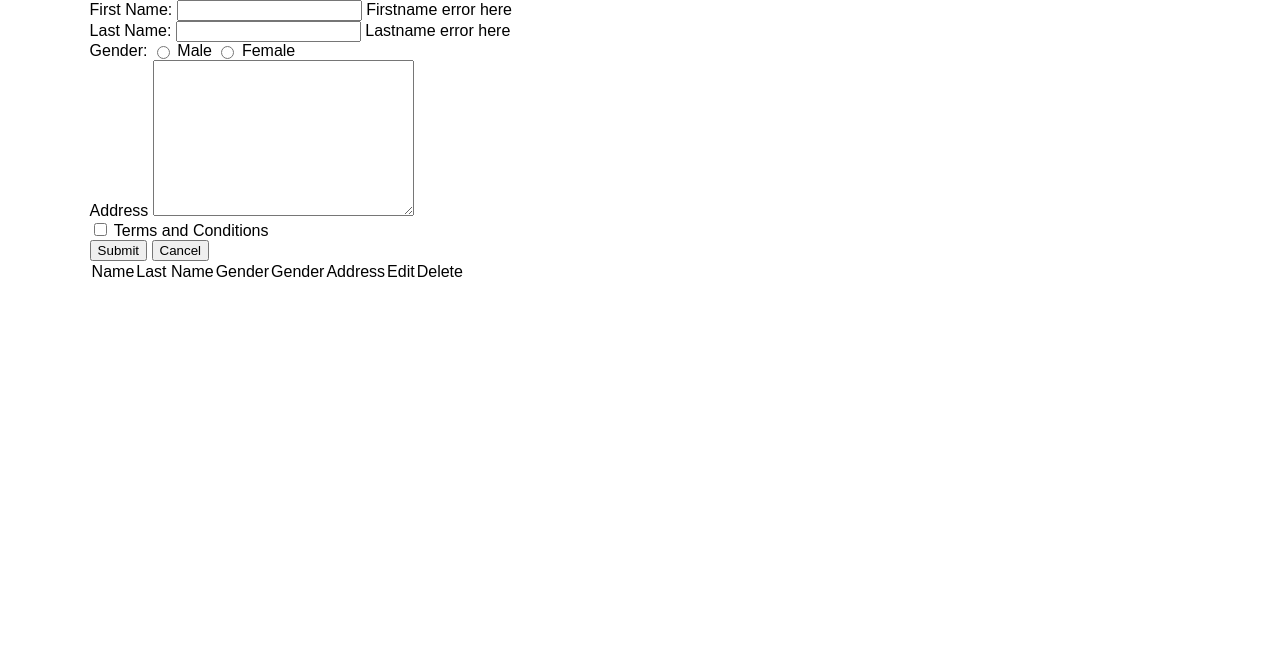
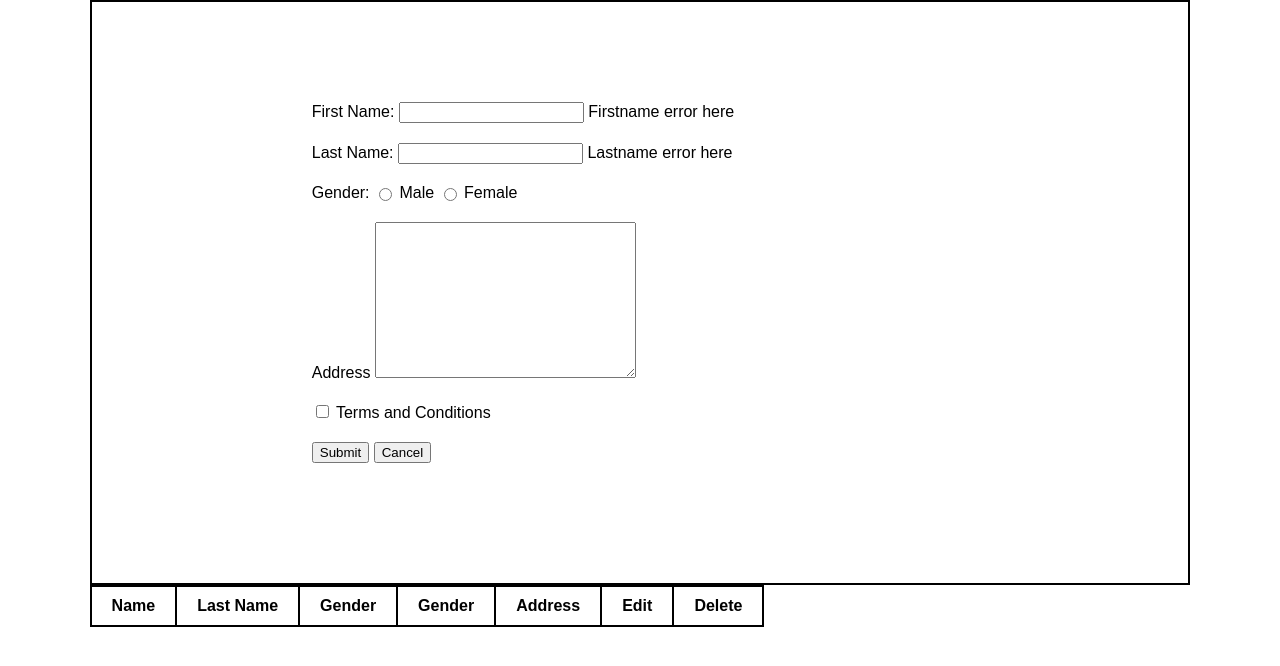
Before and after one commit to mkedaraxioned/crud-form, a plain HTML site: page index.html in a window 1280 px wide. Drawn offline with Linux system fonts and the light colour scheme; files whose address does not match are found by name.

Commit message:
form style applied

```diff
--- a/assets/css/style.css
+++ b/assets/css/style.css
@@ -120,10 +120,28 @@ li {
   main styling starts here
 =================================*/
 
+form {
+  padding: 100px 20%;
+  border: 2px solid black;
 
+}
 
+table , th , td {
+  border: 2px solid black;
+  border-collapse: collapse;
+}
 
+th , td {
+  padding: 10px 20px;
+}
 
+form > div {
+  padding-bottom: 20px;
+}
+
+th {
+  font-weight: bold;
+}
 
 
 
```
